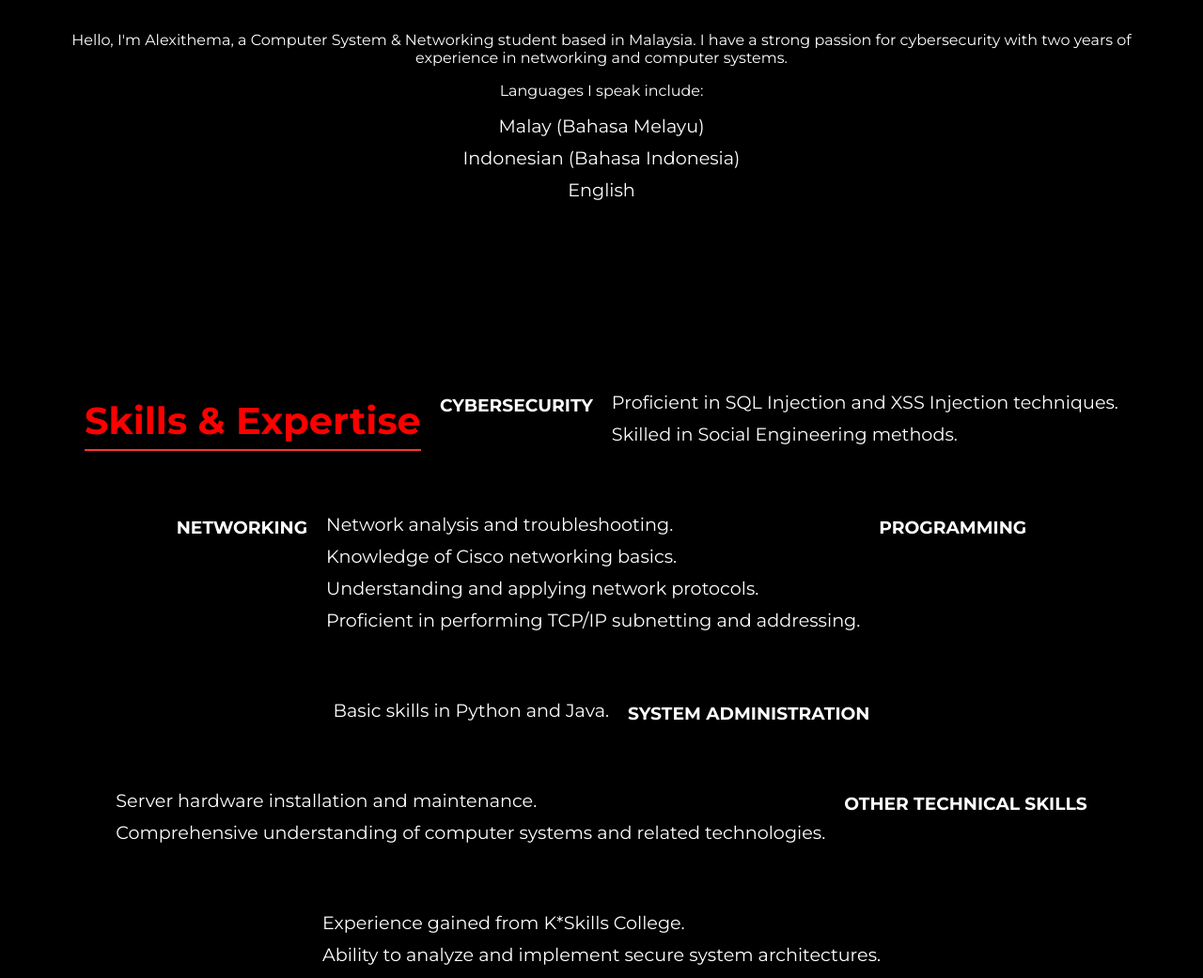
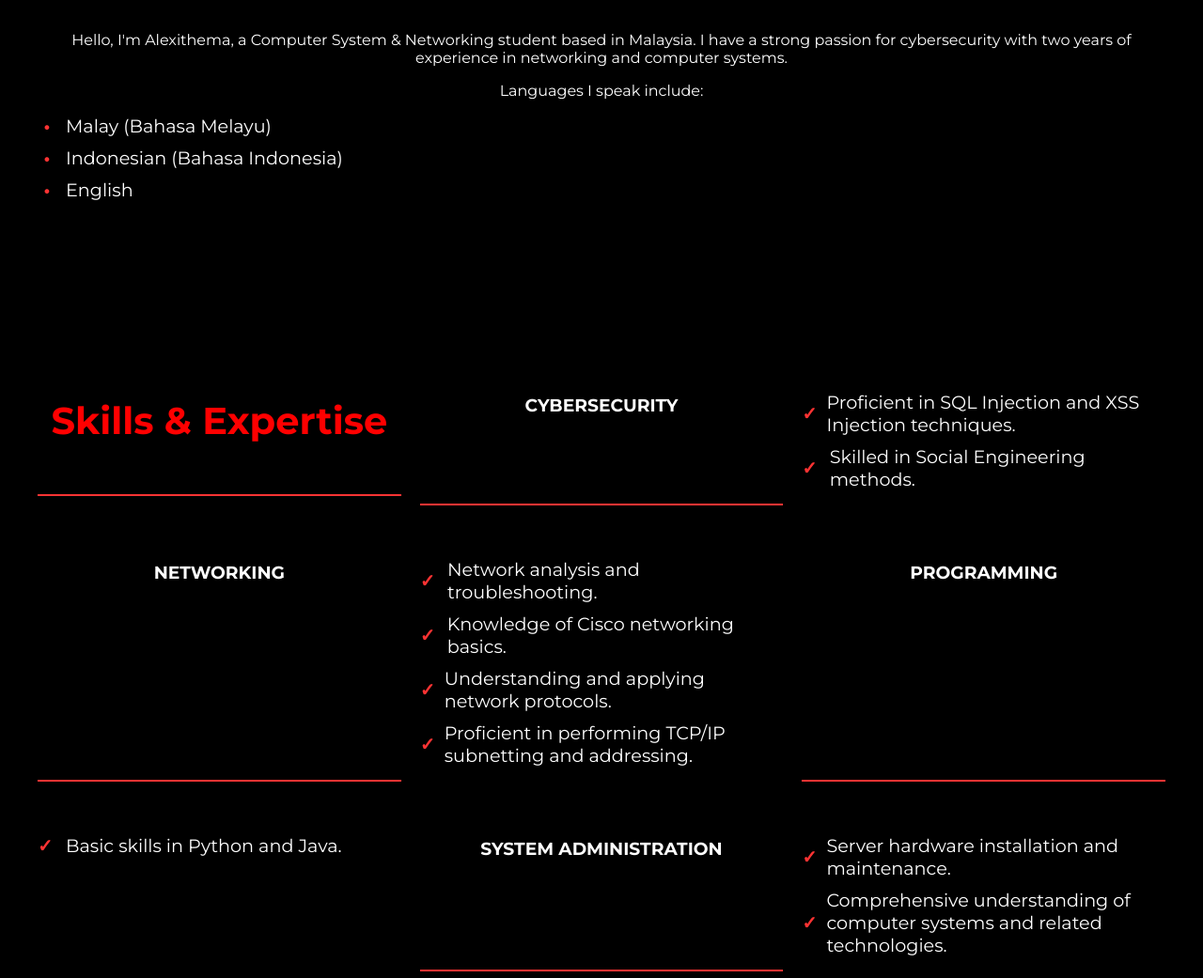
Before and after one commit to alexithema/alexithema.github.io, a plain HTML site: page index.html in a window 1280 px wide. Shown: the part 276-1317 px from the top of the page at 94% size. Drawn offline with Linux system fonts and the light colour scheme.

Commit message:
Update index.html

```diff
--- a/index.html
+++ b/index.html
@@ -86,13 +86,23 @@
         .about ul li {
             margin: 10px 0;
             font-size: 1.2em;
+            display: flex;
+            align-items: center;
+        }
+
+        .about ul li:before {
+            content: "\2022";
+            color: #ff3333;
+            font-weight: bold;
+            display: inline-block;
+            width: 20px;
+            margin-right: 10px;
         }
 
         .projects {
-            display: flex;
-            flex-wrap: wrap;
+            display: grid;
+            grid-template-columns: repeat(auto-fit, minmax(300px, 1fr));
             gap: 20px;
-            justify-content: center;
         }
 
         .projects h3 {
@@ -100,18 +110,31 @@
             text-transform: uppercase;
             font-weight: bold;
             margin-top: 30px;
+            border-bottom: 2px solid #ff3333;
+            display: inline-block;
+            margin-bottom: 10px;
         }
 
         .projects ul {
             padding: 0;
             list-style: none;
             text-align: left;
-            display: inline-block;
         }
 
         .projects ul li {
             margin: 10px 0;
             font-size: 1.2em;
+            display: flex;
+            align-items: center;
+        }
+
+        .projects ul li:before {
+            content: "\2713";
+            color: #ff3333;
+            font-weight: bold;
+            display: inline-block;
+            width: 20px;
+            margin-right: 10px;
         }
 
         footer {
```
